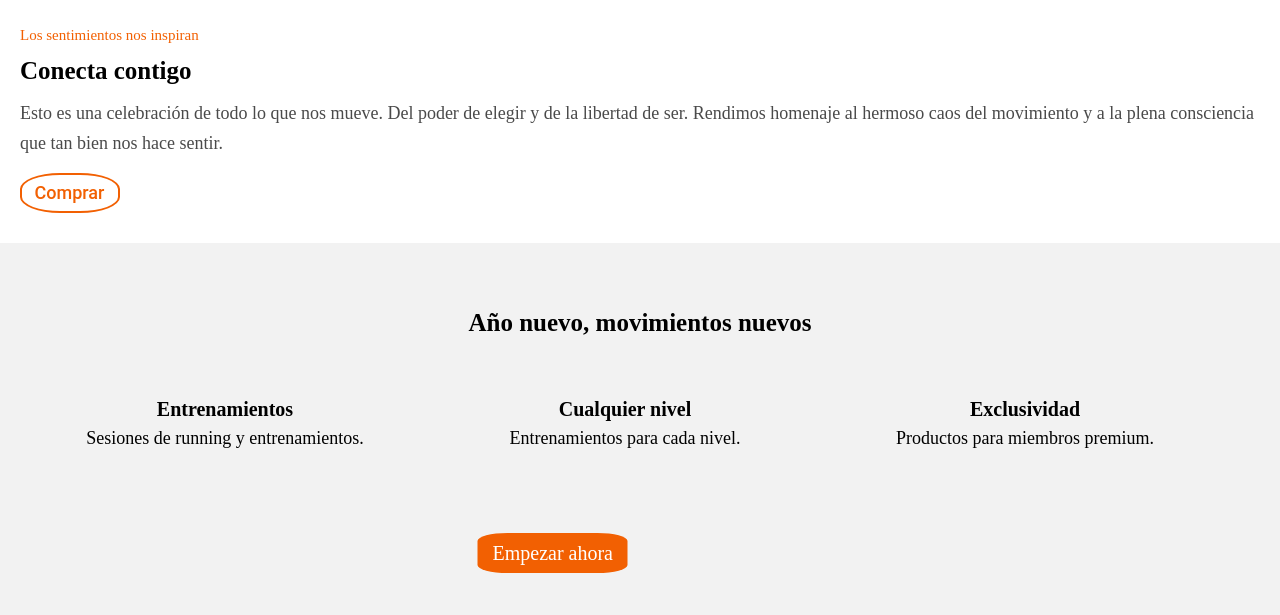
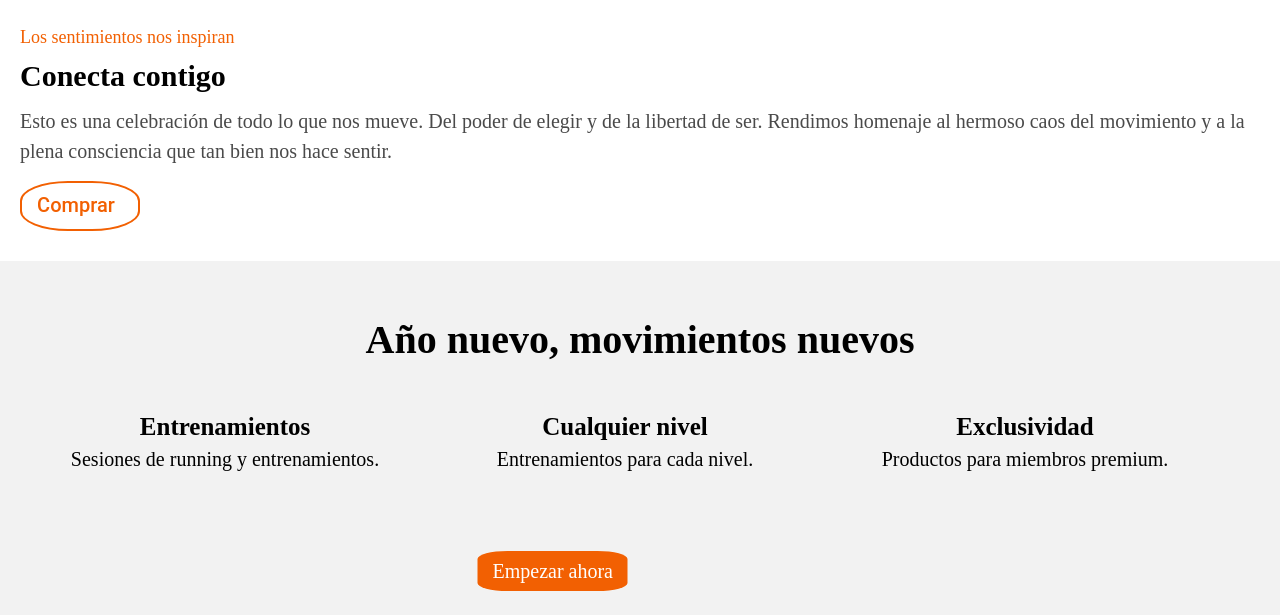
Before and after one commit to Adalab/modulo-1-evaluacion-final-Inmada, a website: page public/index.html in a window 1280 px wide. Shown: the part 522-1137 px from the top of the page. Drawn offline with Linux system fonts and the light colour scheme.

Commit message:
added tablet version complete

```diff
--- a/src/scss/layout/_header.scss
+++ b/src/scss/layout/_header.scss
@@ -10,13 +10,12 @@
     flex-direction: column;
     justify-content: center;
     align-items: center;
-    width: 2rem;
-    height: 2rem;
+    width: 4rem;
+    height: 4em;
     background: $color1;
 
 }
 .header_link{
-
     width: 0.08rem;
     height: 0.2rem;
     color: $color1;
--- a/src/scss/layout/_main.scss
+++ b/src/scss/layout/_main.scss
@@ -165,7 +165,7 @@
 }
 
 .empezar_ahora {
-    /* grid-area: four; */
+
     transform: translate(25%);
     border-radius: 20%;
     background-color: $color1;
@@ -198,28 +198,27 @@ bottom: 25%;
 .hero_p {
     font-size: 2rem;
 }
-/*
-.section3 {
-    display: grid;
-    grid-template-areas: "one" "two" "three";
 
-
-
+.p1 {
+    font-size: 1.8rem;
 }
 
-.section3_title1 {
-    grid-area: one;
+.section2_title {
+    font-size: 3rem;
 }
 
-.article{
-    grid-area: two;
-
-
+.p2 {
+    font-size: 2rem;
 }
 
-.empezar_ahora {
-    grid-area: three;
-}*/
+.comprar {
+    width: 12rem;
+    height: 5rem;
+}
+
+.section2_button {
+    font-size: 2rem;
+}
 
 .section3 {
     display: grid;
@@ -232,12 +231,21 @@ bottom: 25%;
 .section3_title1 {
 grid-column-start: 1;
 grid-column-end: 5;
+font-size: 4rem;
 }
 
 .article {
-    padding-left: 2rem;
-    padding-right: 2rem;
+    padding-left: 1.5rem;
+    padding-right: 1.5rem;
 
+}
+
+.section3_title2 {
+    font-size: 2.5rem;
+}
+
+.section3_p {
+    font-size: 2rem;
 }
 
 .empezar_ahora {
@@ -245,7 +253,4 @@ grid-column-end: 5;
     grid-column-start: 2;
 }
 
-/* .empezar_ahora {
-    grid-column-start: ;
-} */
 }
```
Also changed, not shown: public/assets/css/main.css, 1 other file.
